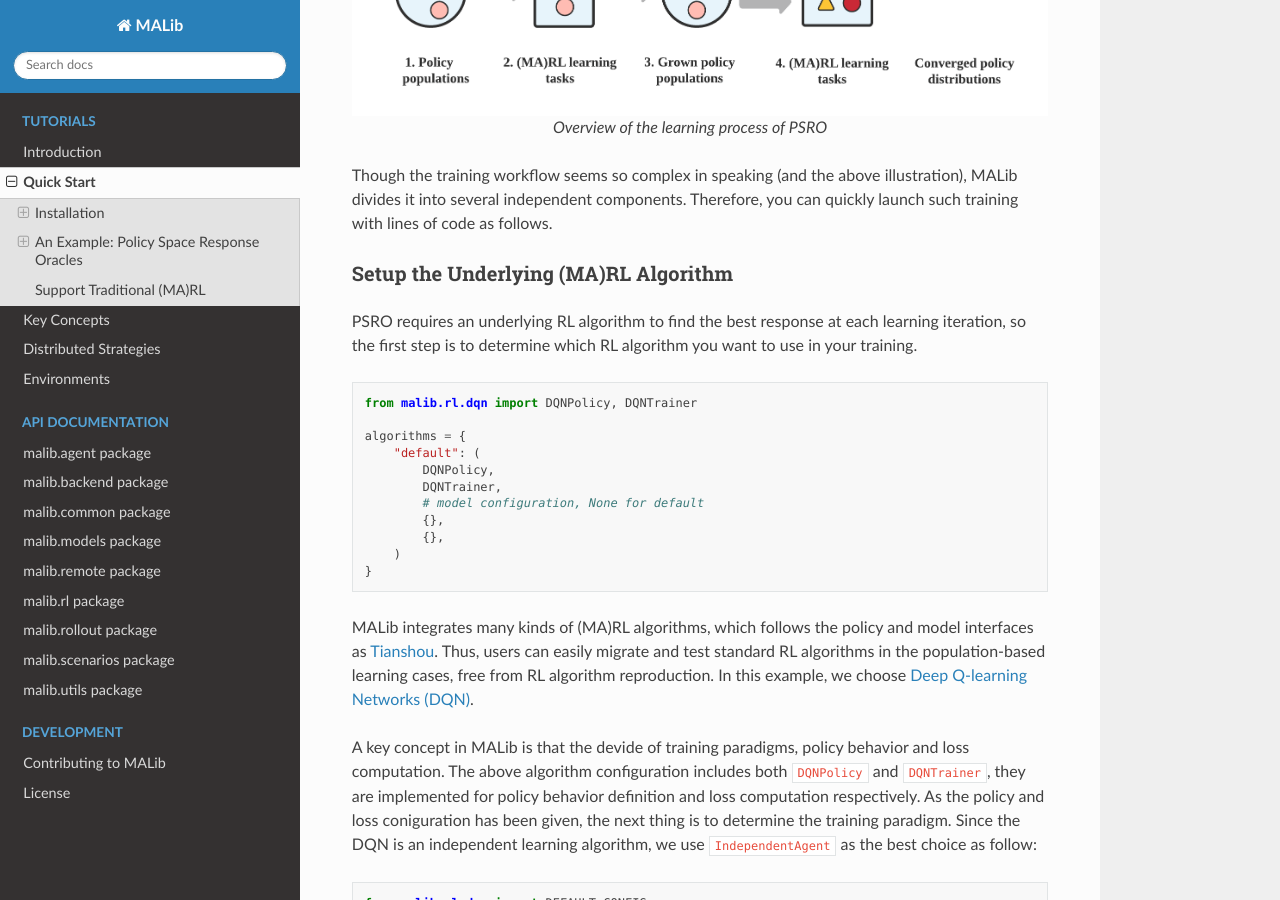
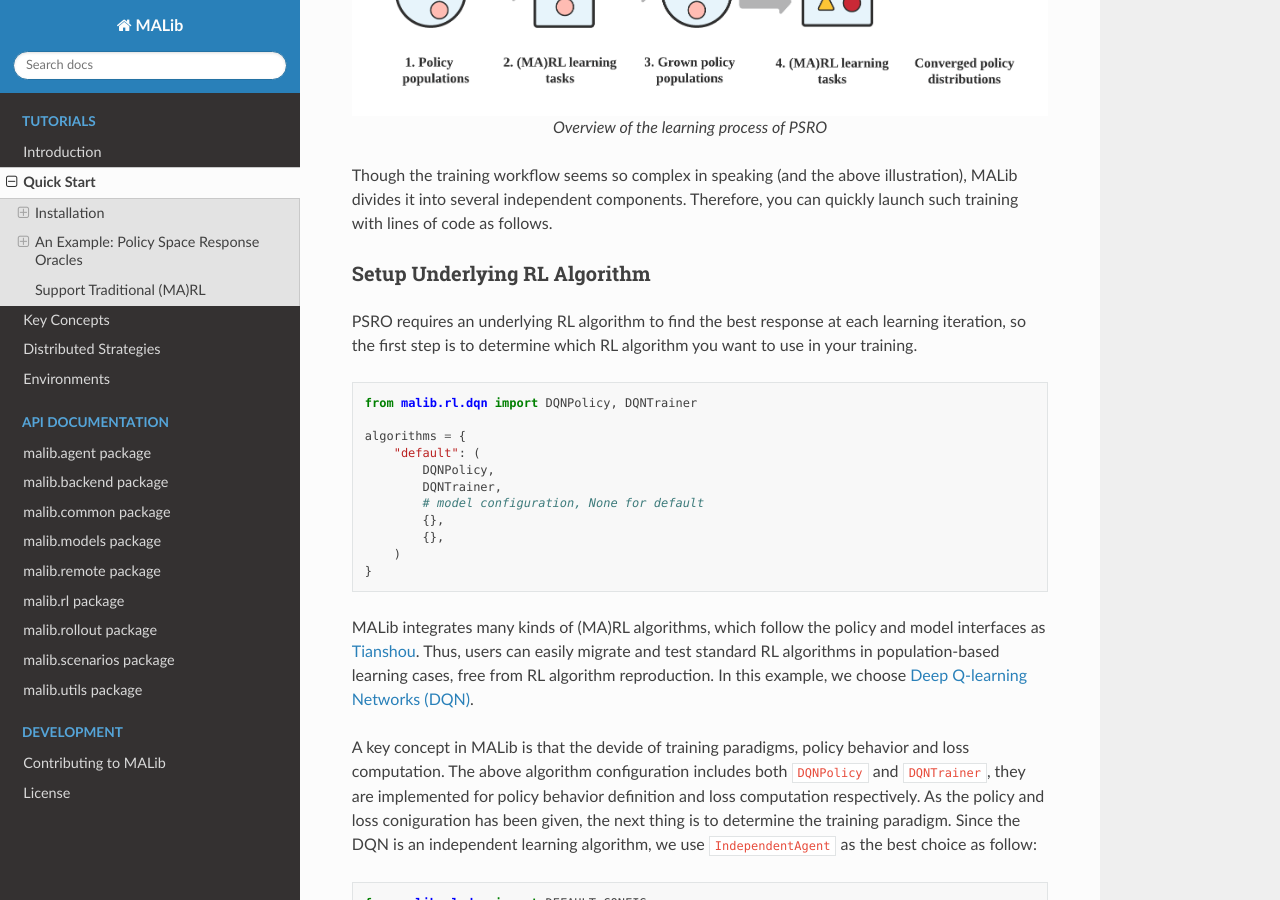
Before and after one commit to sjtu-marl/malib, a Sphinx documentation site: the page built from docs/source/quick_start.rst, in a window 1280 px wide and 900 px high, scrolled down 1387 px. Built offline with Sphinx 7.4.7 and the Read the Docs theme 2.0.0, drawn with Linux system fonts in a browser that asks for light colours; pages that are not in the unit, such as notebooks, are missing from menus.

Commit message:
update docs

```diff
--- a/docs/source/quick_start.rst
+++ b/docs/source/quick_start.rst
@@ -60,8 +60,8 @@ PSRO cooperates `empirical game-theoretical analysis <https://www.aaai.org/Paper
 Though the training workflow seems so complex in speaking (and the above illustration), MALib divides it into several independent components. Therefore, you can quickly launch such training with lines of code as follows.
 
 
-Setup the Underlying (MA)RL Algorithm
-^^^^^^^^^^^^^^^^^^^^^^^^^^^^^^^^^^^^^^^
+Setup Underlying RL Algorithm
+^^^^^^^^^^^^^^^^^^^^^^^^^^^^^
 
 PSRO requires an underlying RL algorithm to find the best response at each learning iteration, so the first step is to determine which RL algorithm you want to use in your training.
 
@@ -79,7 +79,7 @@ PSRO requires an underlying RL algorithm to find the best response at each learn
         )
     }
 
-MALib integrates many kinds of (MA)RL algorithms, which follows the policy and model interfaces as `Tianshou <https://github.com/thu-ml/tianshou>`_. Thus, users can easily migrate and test standard RL algorithms in the population-based learning cases, free from RL algorithm reproduction. In this example, we choose `Deep Q-learning Networks (DQN) <https://www.cs.toronto.edu/~vmnih/docs/dqn.pdf>`_.
+MALib integrates many kinds of (MA)RL algorithms, which follow the policy and model interfaces as `Tianshou <https://github.com/thu-ml/tianshou>`_. Thus, users can easily migrate and test standard RL algorithms in population-based learning cases, free from RL algorithm reproduction. In this example, we choose `Deep Q-learning Networks (DQN) <https://www.cs.toronto.edu/~vmnih/docs/dqn.pdf>`_.
 
 A key concept in MALib is that the devide of training paradigms, policy behavior and loss computation. The above algorithm configuration includes both ``DQNPolicy`` and ``DQNTrainer``, they are implemented for policy behavior definition and loss computation respectively. As the policy and loss coniguration has been given, the next thing is to determine the training paradigm. Since the DQN is an independent learning algorithm, we use ``IndependentAgent`` as the best choice as follow:
 
```
Also changed, not shown: docs/source/concepts.rst (+43 -25 lines), docs/imgs/policy_evaluation.png (added).
